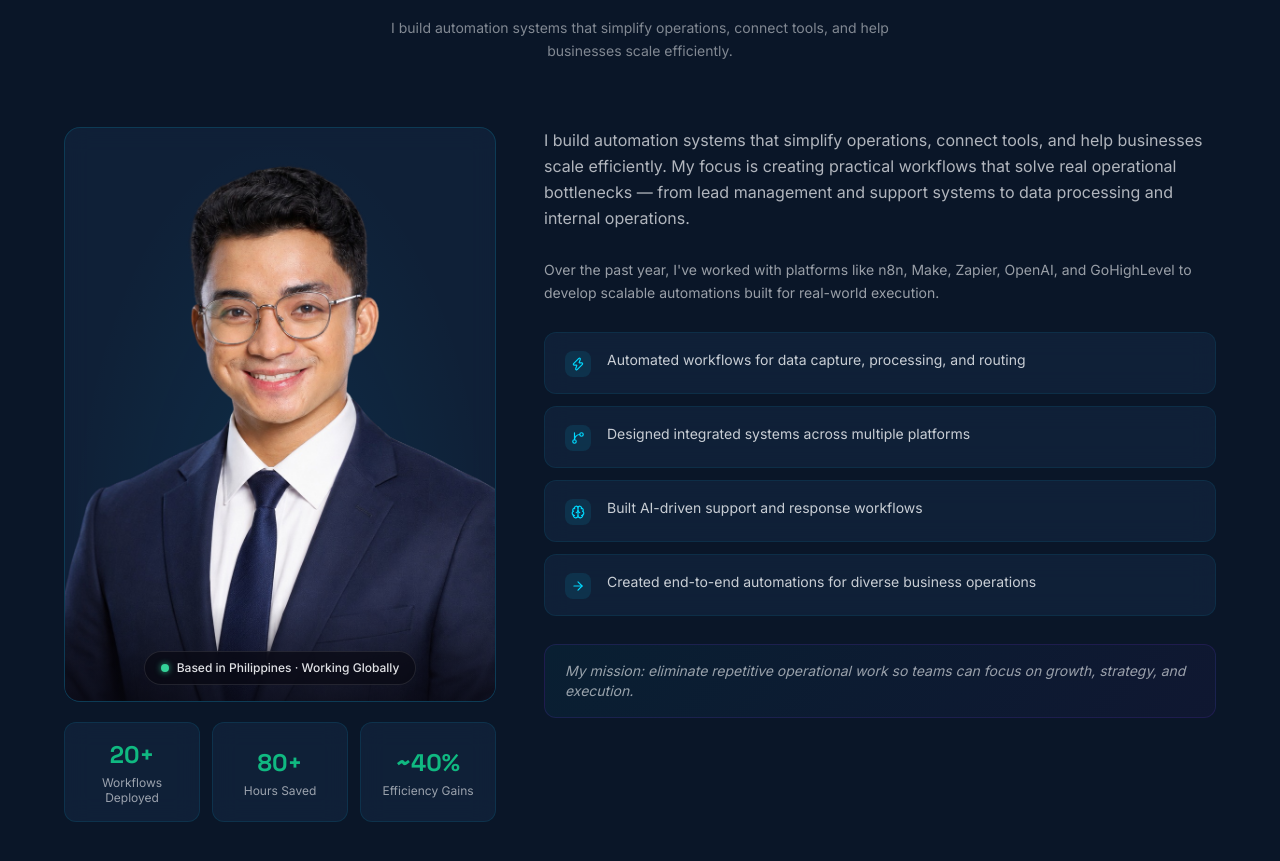
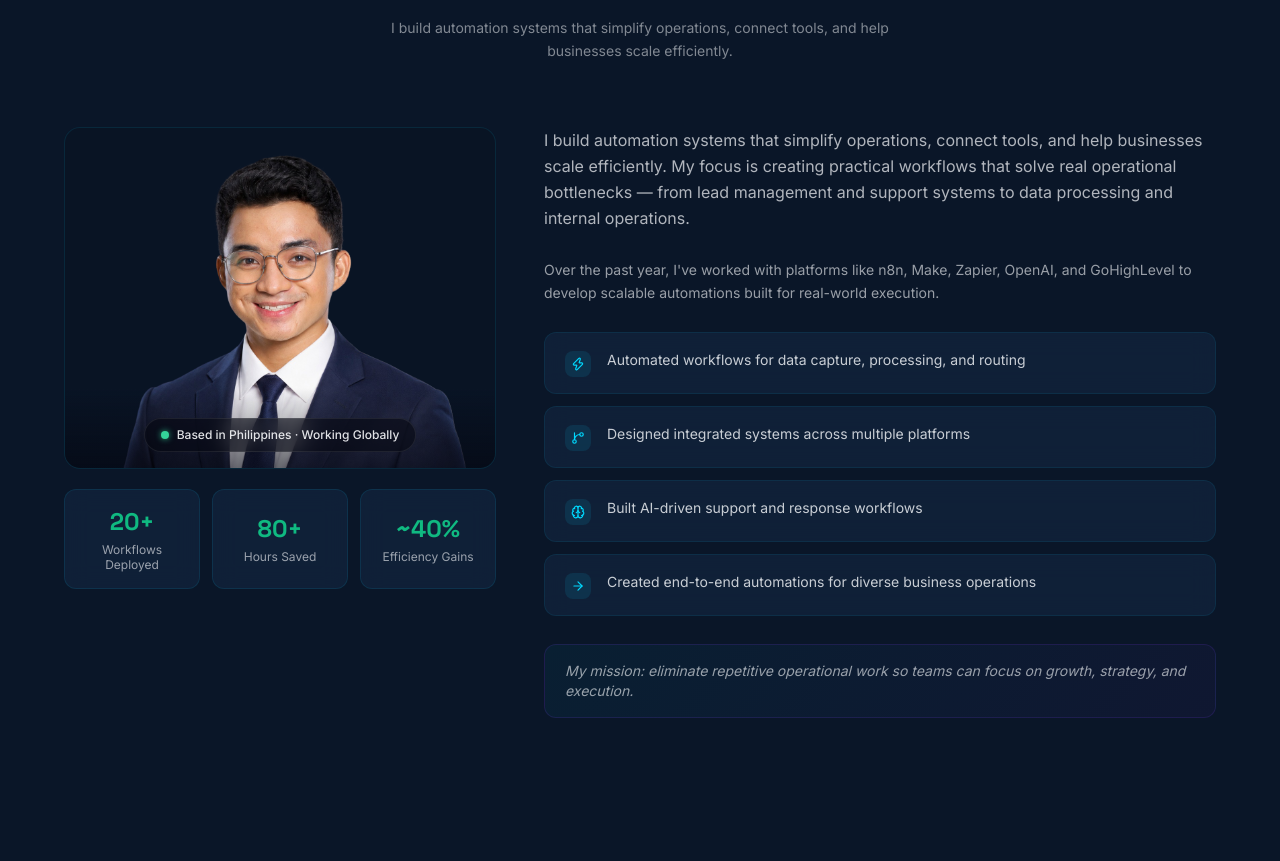
Before and after one commit to SiiiC1/AutomatewithDodge, a Next.js app: page / in a window 1280 px wide. Shown: the part 1025-1886 px from the top of the page. Built offline with nearby package versions, Linux system fonts and the light colour scheme.

Commit message:
fix: remove glass bg from avatar card, reduce image size

```diff
--- a/components/sections/About.tsx
+++ b/components/sections/About.tsx
@@ -57,17 +57,11 @@ export function About() {
           >
             {/* Avatar card */}
             <div
-              className="glass rounded-2xl overflow-hidden relative"
-              style={{ border: '1px solid rgba(0,217,255,0.15)' }}
+              className="rounded-2xl overflow-hidden relative"
+              style={{ border: '1px solid rgba(0,217,255,0.1)', background: 'rgba(0,0,0,0.08)' }}
             >
-              {/* Ambient glow behind photo */}
-              <div
-                className="absolute inset-0 pointer-events-none"
-                style={{ background: 'radial-gradient(ellipse at 50% 80%, rgba(0,217,255,0.08) 0%, transparent 70%)' }}
-              />
-
-              {/* Photo */}
-              <div className="relative w-full" style={{ aspectRatio: '3/4' }}>
+              {/* Photo — constrained height so it doesn't feel massive */}
+              <div className="relative w-full" style={{ aspectRatio: '3/4', maxHeight: '340px' }}>
                 <Image
                   src="/avatar.png"
                   alt="Dodge — Automation Specialist"
@@ -75,10 +69,10 @@ export function About() {
                   className="object-cover object-top"
                   priority
                 />
-                {/* subtle bottom fade to blend into the badge */}
+                {/* bottom fade for badge readability */}
                 <div
-                  className="absolute bottom-0 left-0 right-0 h-24 pointer-events-none"
-                  style={{ background: 'linear-gradient(to top, rgba(8,8,18,0.7) 0%, transparent 100%)' }}
+                  className="absolute bottom-0 left-0 right-0 h-20 pointer-events-none"
+                  style={{ background: 'linear-gradient(to top, rgba(4,6,16,0.6) 0%, transparent 100%)' }}
                 />
               </div>
 
@@ -86,7 +80,7 @@ export function About() {
               <div className="absolute bottom-4 left-0 right-0 flex justify-center">
                 <span
                   className="flex items-center gap-2 text-xs font-medium text-light/90 px-4 py-2 rounded-full backdrop-blur-md"
-                  style={{ background: 'rgba(8,8,18,0.65)', border: '1px solid rgba(255,255,255,0.1)' }}
+                  style={{ background: 'rgba(4,6,16,0.55)', border: '1px solid rgba(255,255,255,0.08)' }}
                 >
                   <span className="w-2 h-2 rounded-full bg-emerald-400 shadow-[0_0_6px_rgba(52,211,153,0.8)]" />
                   Based in Philippines · Working Globally
```
